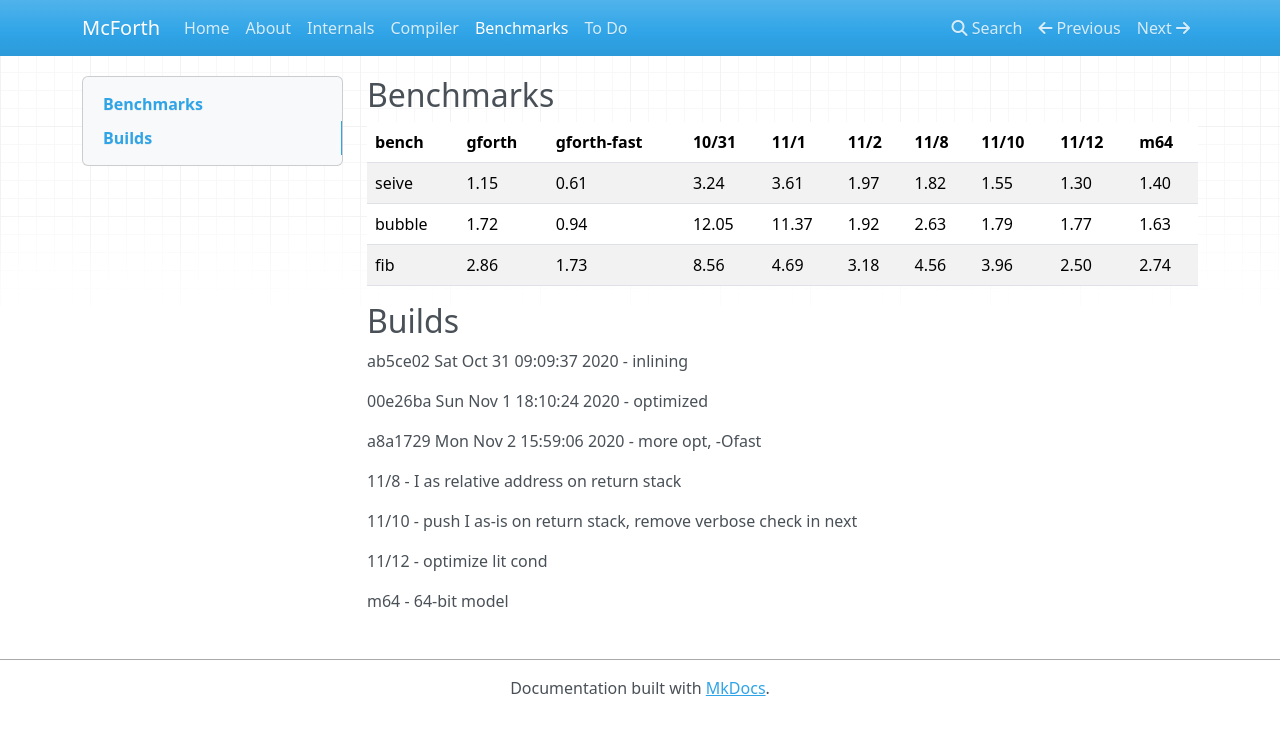
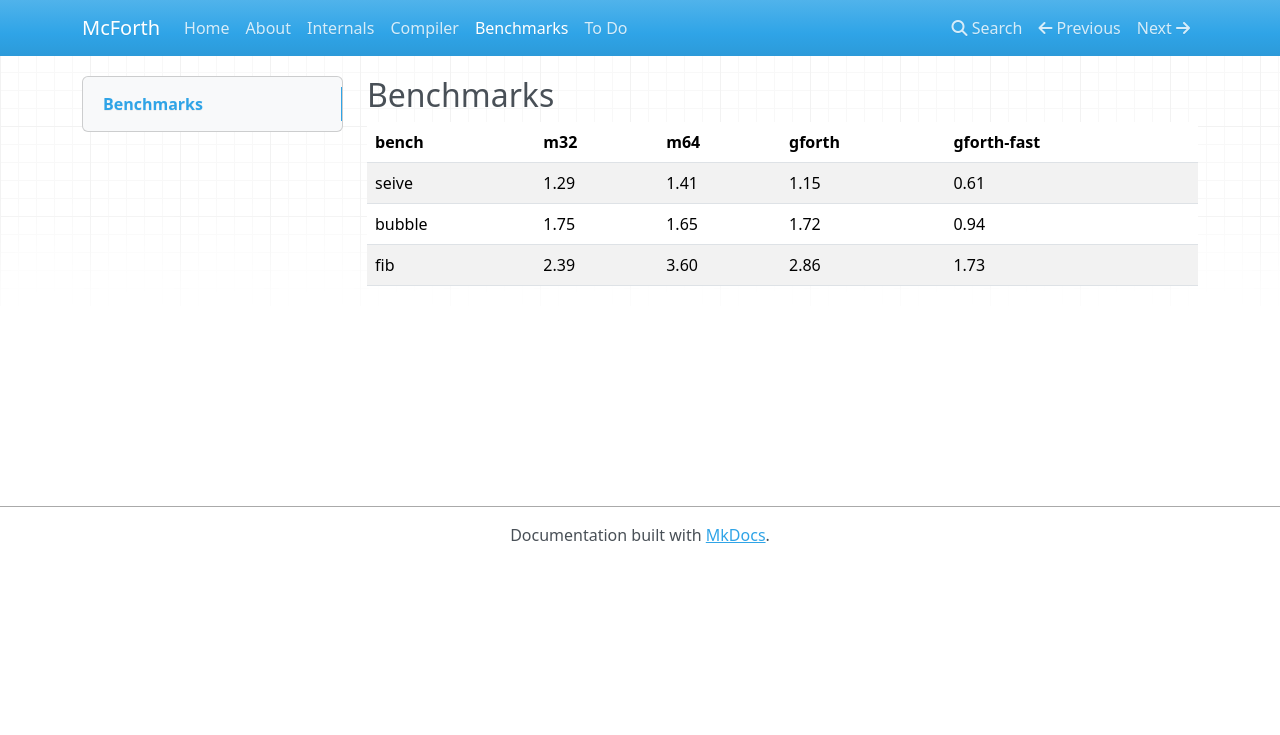
Before and after one commit to amckewan/mcforth, an MkDocs documentation site: the page built from docs/bench.md, in a window 1280 px wide. Shown: the top 735 px of the page. Built offline with MkDocs 1.6.1, drawn with Linux system fonts in a browser that asks for light colours; nearby versions of some CDN libraries.

Commit message:
Fix bug in inline with cross compiler
Clean up benchmark results

```diff
--- a/docs/bench.md
+++ b/docs/bench.md
@@ -1,24 +1,7 @@
 ## Benchmarks
 
-bench | gforth | gforth-fast | 10/31 | 11/1 | 11/2 | 11/8 | 11/10 | 11/12 | m64
------- | ---- | ---- | ----- | ----- | ---- | ---- | ---- | ---- | ----
-seive  | 1.15 | 0.61 | 3.24  | 3.61  | 1.97 | 1.82 | 1.55 | 1.30 | 1.40
-bubble | 1.72 | 0.94 | 12.05 | 11.37 | 1.92 | 2.63 | 1.79 | 1.77 | 1.63
-fib    | 2.86 | 1.73 | 8.56  | 4.69  | 3.18 | 4.56 | 3.96 | 2.50 | 2.74
-
-## Builds
-
-ab5ce02 Sat Oct 31 09:09:37 2020 - inlining
-
-00e26ba Sun Nov 1 18:10:24 2020 - optimized
-
-a8a1729 Mon Nov 2 15:59:06 2020 - more opt, -Ofast
-
-11/8 - I as relative address on return stack
-
-11/10 - push I as-is on return stack, remove verbose check in next
-
-11/12
-- optimize lit cond
-
-m64 - 64-bit model
+bench  | m32  | m64  | gforth | gforth-fast
+------ | ---- | ---- | ------ | -----------
+seive  | 1.29 | 1.41 | 1.15   | 0.61
+bubble | 1.75 | 1.65 | 1.72   | 0.94
+fib    | 2.39 | 3.60 | 2.86   | 1.73
```
Also changed, not shown: 2 other files.
